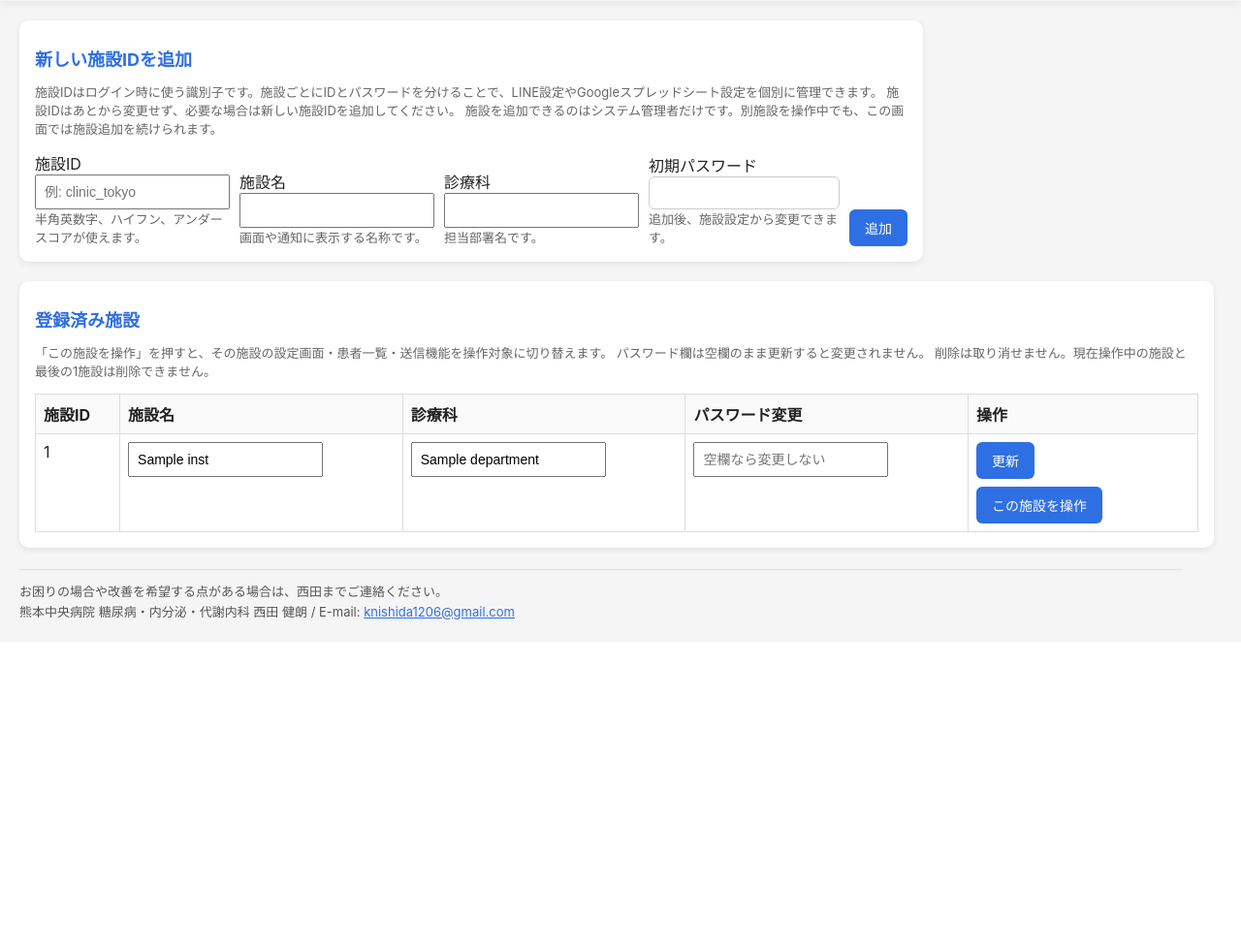
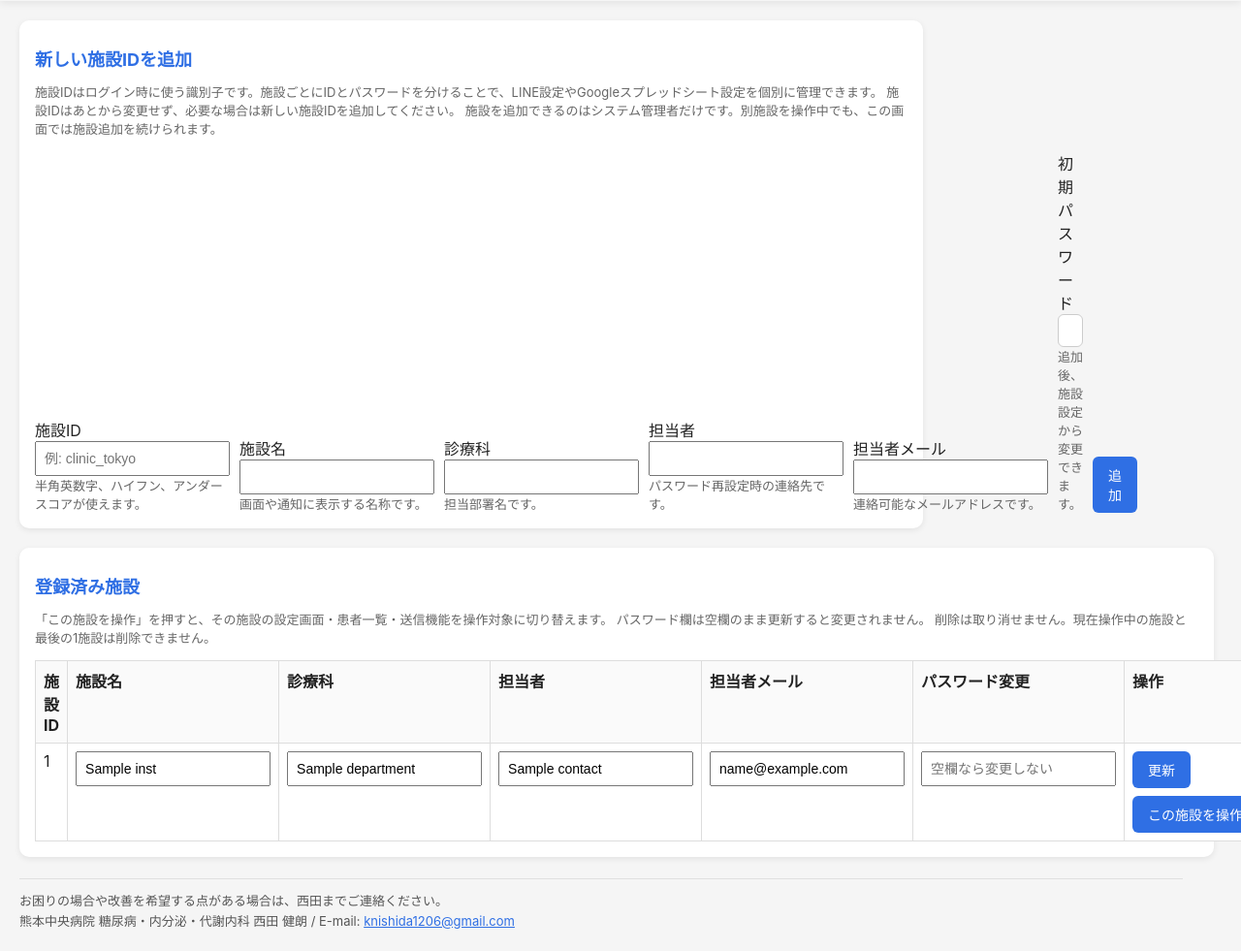
Before and after one commit to Kenro1206/medsafety-link, a Flask app: template templates/institutions.html in a window 1280 px wide; the page is wider, and only the part inside the window is pictured. Shown: the part 290-1271 px from the top of that part at 97% size. Before the commit the page ends 929 px from the top of that part, so only its background shows below. Run offline with Flask 3, Linux system fonts and the light colour scheme; the template is opened without the code that fills it: most values are stand-ins (such as "Sample title", 1, 10 or a date in 2020).

Commit message:
Add institution contact fields

```diff
--- a/core/config_manager.py
+++ b/core/config_manager.py
@@ -68,6 +68,7 @@ def _default_institution():
         "name": "未設定",
         "department": "未設定",
         "phone": "",
+        "contact": {"name": "", "email": ""},
         "password": "admin",
         "line": {"channel_access_token": "", "bot_user_id": ""},
         "google": {
--- a/routes/admin_routes.py
+++ b/routes/admin_routes.py
@@ -477,6 +477,8 @@ def register_admin_routes(app):
             inst["name"] = request.form.get("hospital_name", "").strip()
             inst["department"] = request.form.get("department", "").strip()
             inst["phone"] = request.form.get("hospital_phone", "").strip()
+            inst.setdefault("contact", {})["name"] = request.form.get("contact_name", "").strip()
+            inst.setdefault("contact", {})["email"] = request.form.get("contact_email", "").strip()
             old_line_token = inst["line"].get("channel_access_token", "").strip()
             new_line_token = request.form.get("line_token", "").strip()
             manual_bot_user_id = request.form.get("line_bot_user_id", "").strip()
@@ -707,6 +709,10 @@ def register_admin_routes(app):
                         "name": request.form.get("name", "").strip() or institution_id,
                         "department": request.form.get("department", "").strip(),
                         "phone": "",
+                        "contact": {
+                            "name": request.form.get("contact_name", "").strip(),
+                            "email": request.form.get("contact_email", "").strip(),
+                        },
                         "password": request.form.get("password", "").strip() or "admin",
                         "line": {"channel_access_token": "", "bot_user_id": ""},
                         "google": {"service_account_file": "./service_account.json", "spreadsheet_id": ""},
@@ -723,6 +729,8 @@ def register_admin_routes(app):
                         raise ValueError("施設が見つかりません。")
                     inst["name"] = request.form.get("name", "").strip() or inst.get("name", institution_id)
                     inst["department"] = request.form.get("department", "").strip()
+                    inst.setdefault("contact", {})["name"] = request.form.get("contact_name", "").strip()
+                    inst.setdefault("contact", {})["email"] = request.form.get("contact_email", "").strip()
                     password = request.form.get("password", "").strip()
                     if password:
                         inst["password"] = password
--- a/routes/auth_routes.py
+++ b/routes/auth_routes.py
@@ -96,6 +96,7 @@ def register_auth_routes(app):
                     "name": name,
                     "department": department,
                     "phone": "",
+                    "contact": {"name": "", "email": ""},
                     "password": password,
                     "line": {"channel_access_token": "", "bot_user_id": ""},
                     "google": {"service_account_file": "./service_account.json", "spreadsheet_id": ""},
--- a/templates/institutions.html
+++ b/templates/institutions.html
@@ -10,11 +10,13 @@
     施設IDはあとから変更せず、必要な場合は新しい施設IDを追加してください。
     施設を追加できるのはシステム管理者だけです。別施設を操作中でも、この画面では施設追加を続けられます。
   </div>
-  <form method="POST" style="display:grid;grid-template-columns:1fr 1fr 1fr 1fr auto;gap:10px;align-items:end;">
+  <form method="POST" style="display:grid;grid-template-columns:repeat(6,1fr) auto;gap:10px;align-items:end;">
     <input type="hidden" name="action" value="create">
     <div><label>施設ID</label><br><input name="institution_id" placeholder="例: clinic_tokyo" required><div class="muted">半角英数字、ハイフン、アンダースコアが使えます。</div></div>
     <div><label>施設名</label><br><input name="name" required><div class="muted">画面や通知に表示する名称です。</div></div>
     <div><label>診療科</label><br><input name="department"><div class="muted">担当部署名です。</div></div>
+    <div><label>担当者</label><br><input name="contact_name"><div class="muted">パスワード再設定時の連絡先です。</div></div>
+    <div><label>担当者メール</label><br><input type="email" name="contact_email"><div class="muted">連絡可能なメールアドレスです。</div></div>
     <div><label>初期パスワード</label><br><input name="password" type="text" required><div class="muted">追加後、施設設定から変更できます。</div></div>
     <button type="submit">追加</button>
   </form>
@@ -28,7 +30,7 @@
     削除は取り消せません。現在操作中の施設と最後の1施設は削除できません。
   </div>
   <table>
-    <tr><th>施設ID</th><th>施設名</th><th>診療科</th><th>パスワード変更</th><th>操作</th></tr>
+    <tr><th>施設ID</th><th>施設名</th><th>診療科</th><th>担当者</th><th>担当者メール</th><th>パスワード変更</th><th>操作</th></tr>
     {% for institution_id, inst in institutions.items() %}
       <tr>
         <td style="word-break:break-all;">{{ institution_id }}{% if institution_id == current_institution_id %}<br><span class="success">現在操作中</span>{% endif %}</td>
@@ -39,6 +41,8 @@
             <input name="name" value="{{ inst.name }}">
         </td>
         <td><input name="department" value="{{ inst.department }}"></td>
+        <td><input name="contact_name" value="{{ inst.contact.name if inst.contact is defined else '' }}"></td>
+        <td><input type="email" name="contact_email" value="{{ inst.contact.email if inst.contact is defined else '' }}"></td>
         <td><input name="password" placeholder="空欄なら変更しない"></td>
         <td style="min-width:160px;">
             <button type="submit">更新</button>
```
Also changed, not shown: templates/settings.html (+12 -0 lines).
